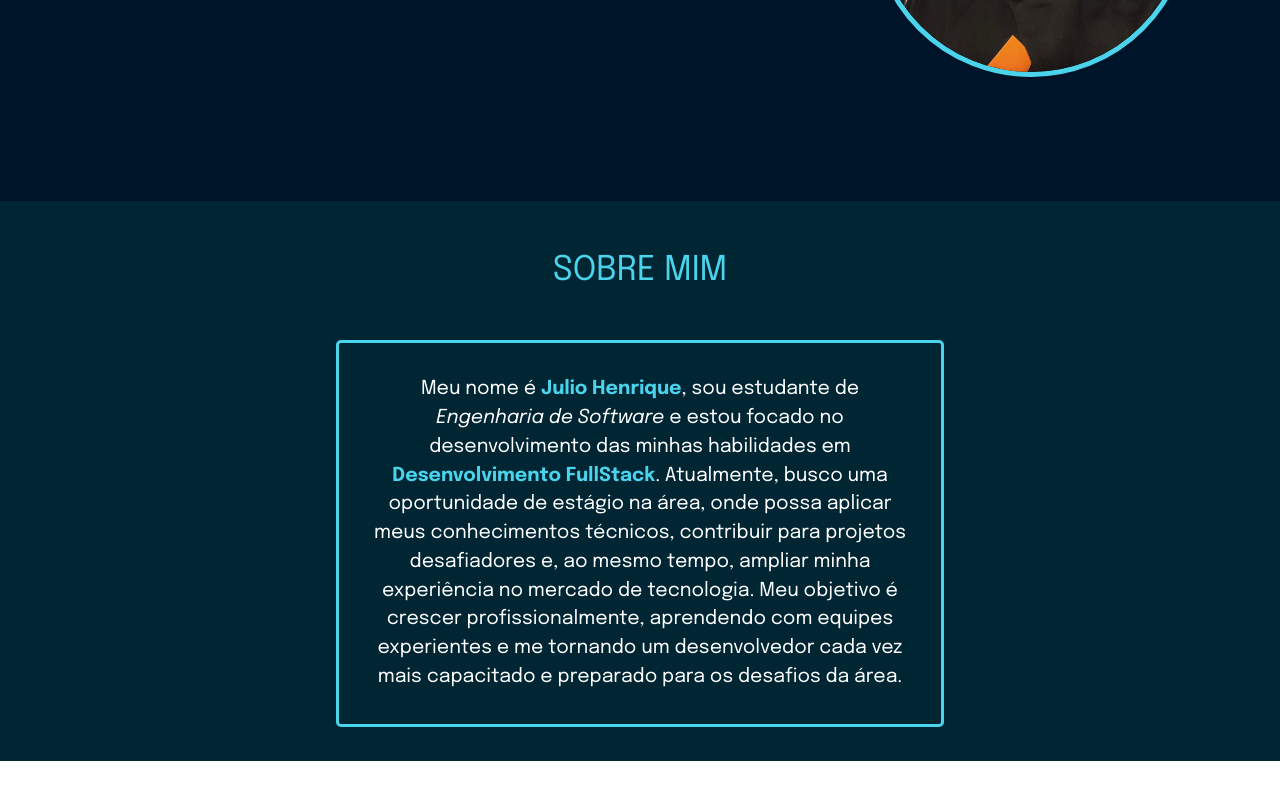
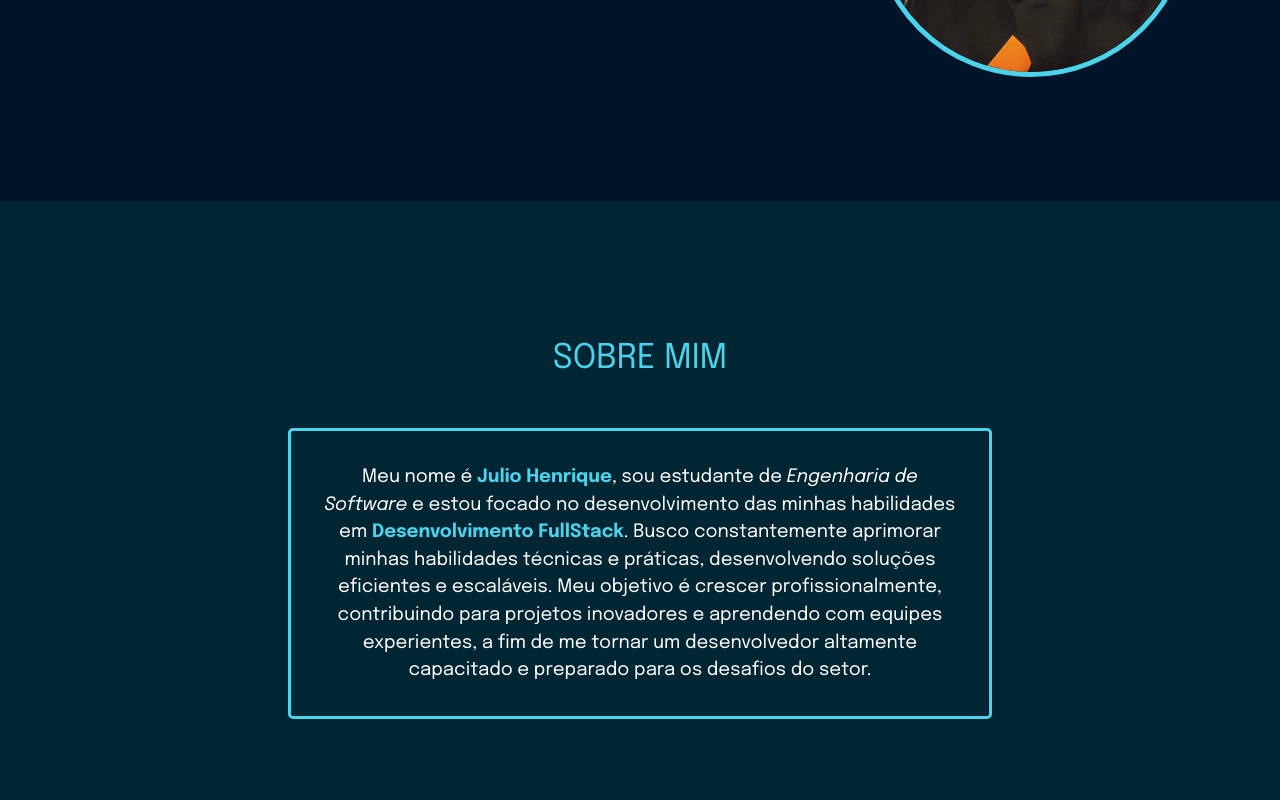
Before and after one commit to juliohtm08/my-portfolio, a React (Vite) app: page / in a window 1280 px wide. Shown: the part 428-1228 px from the top of the page. Before the commit the page ends 1189 px from the top, so only its background shows below. Built offline with nearby package versions, Linux system fonts and the light colour scheme.

Commit message:
add responsiidade ao AboutMe

```diff
--- a/index.html
+++ b/index.html
@@ -6,6 +6,7 @@
     <link rel="preconnect" href="https://fonts.gstatic.com" crossorigin>
     <link href="https://fonts.googleapis.com/css2?family=Epilogue:ital,wght@0,100..900;1,100..900&display=swap" rel="stylesheet">
      <meta name="viewport" content="width=device-width, initial-scale=1.0" />
+     <link rel="icon" type="image/x-icon" href="./src/assets/icons/code.png">
     <title>Julio Henrique Tomoyuki Morizono</title>
   </head>
   <body>
--- a/src/components/Text.jsx
+++ b/src/components/Text.jsx
@@ -12,14 +12,21 @@ function Text({ children }) {
         height: 'auto',
         display: 'flex',
         justifyContent: 'center',
-        alignItems: 'center', // Centraliza verticalmente o conteúdo
+        alignItems: 'center',
+        backgroundColor: '#002533',
       }}
     >
       <Typography
         sx={{
           textAlign: 'center',
           color: 'var(--text-color)',
-          fontSize: '1.2rem',
+          fontSize: {
+            xs: '0.8rem', // Em telas pequenas, usa h6
+            sm: '1rem', // Em telas pequenas/médias, usa h5
+            md: '1.1rem', // Em telas médias, usa h4
+            lg: '1.15rem', // Em telas grandes, usa h3
+            xl: '1.3rem', // Em telas muito grandes, usa h2
+          },
         }}
       >
         {children}
--- a/src/sections/AboutMe.jsx
+++ b/src/sections/AboutMe.jsx
@@ -15,37 +15,48 @@ function AboutMe() {
     <Box
       sx={{
         flexGrow: '1',
-        height: '70vh',
+        height: '80vh',
         backgroundColor: 'var(--background2-color)',
         display: 'flex',
         justifyContent: 'center',
         alignItems: 'center',
-        padding: { xs: 2, sm: 3, md: 4 },
       }}
     >
       <Grid2
         container
         spacing={{ xs: 2, sm: 4, md: 6 }}
         sx={{
-          width: '50%',
+          width: '55%',
           maxWidth: '1200px',
           height: 'auto', // Ocupa toda a altura do container
           display: 'flex',
           flexDirection: 'column', // Altera a direção do flex para coluna
           justifyContent: 'space-between', // Distribui o espaço entre os itens
           alignItems: 'center', // Centraliza horizontalmente
+          '@media (max-width: 600px)': {
+            width: '80%',
+          },
         }}
       >
-        {/* Item 1 - No topo */}
         <Grid2 item sx={{ marginTop: 2 }}>
           <Item>
-            <Typography variant="h4" sx={{ color: 'var(--primary-color)' }}>
+            <Typography
+              sx={{
+                color: 'var(--primary-color)',
+                typography: {
+                  xs: 'h6', // Em telas pequenas, usa h6
+                  sm: 'h6', // Em telas pequenas/médias, usa h5
+                  md: 'h5', // Em telas médias, usa h4
+                  lg: 'h4', // Em telas grandes, usa h3
+                  xl: 'h3', // Em telas muito grandes, usa h2
+                },
+              }}
+            >
               SOBRE MIM
             </Typography>
           </Item>
         </Grid2>
 
-        {/* Item 2 - Centralizado no meio */}
         <Grid2
           item
           sx={{
@@ -56,7 +67,7 @@ function AboutMe() {
             width: '100%',
           }}
         >
-          <Text>
+          <Text class="container-text-style">
             Meu nome é{' '}
             <span style={{ fontWeight: 'bold', color: 'var(--primary-color)' }}>
               Julio Henrique
@@ -67,12 +78,12 @@ function AboutMe() {
             <span style={{ fontWeight: 'bold', color: 'var(--primary-color)' }}>
               Desenvolvimento FullStack
             </span>
-            . Atualmente, busco uma oportunidade de estágio na área, onde possa
-            aplicar meus conhecimentos técnicos, contribuir para projetos
-            desafiadores e, ao mesmo tempo, ampliar minha experiência no mercado
-            de tecnologia. Meu objetivo é crescer profissionalmente, aprendendo
-            com equipes experientes e me tornando um desenvolvedor cada vez mais
-            capacitado e preparado para os desafios da área.
+            . Busco constantemente aprimorar minhas habilidades técnicas e
+            práticas, desenvolvendo soluções eficientes e escaláveis. Meu
+            objetivo é crescer profissionalmente, contribuindo para projetos
+            inovadores e aprendendo com equipes experientes, a fim de me tornar
+            um desenvolvedor altamente capacitado e preparado para os desafios
+            do setor.
           </Text>
         </Grid2>
       </Grid2>
--- a/src/styles/index.css
+++ b/src/styles/index.css
@@ -9,6 +9,7 @@
 :root {
   --background-color: #001429;
   --background2-color: #002533;
+  --background3-color: #002533;
   --primary-color: #4bd3eb;
   --text-color: #FFFFFF;
   --red-color: #ff0000;
```
